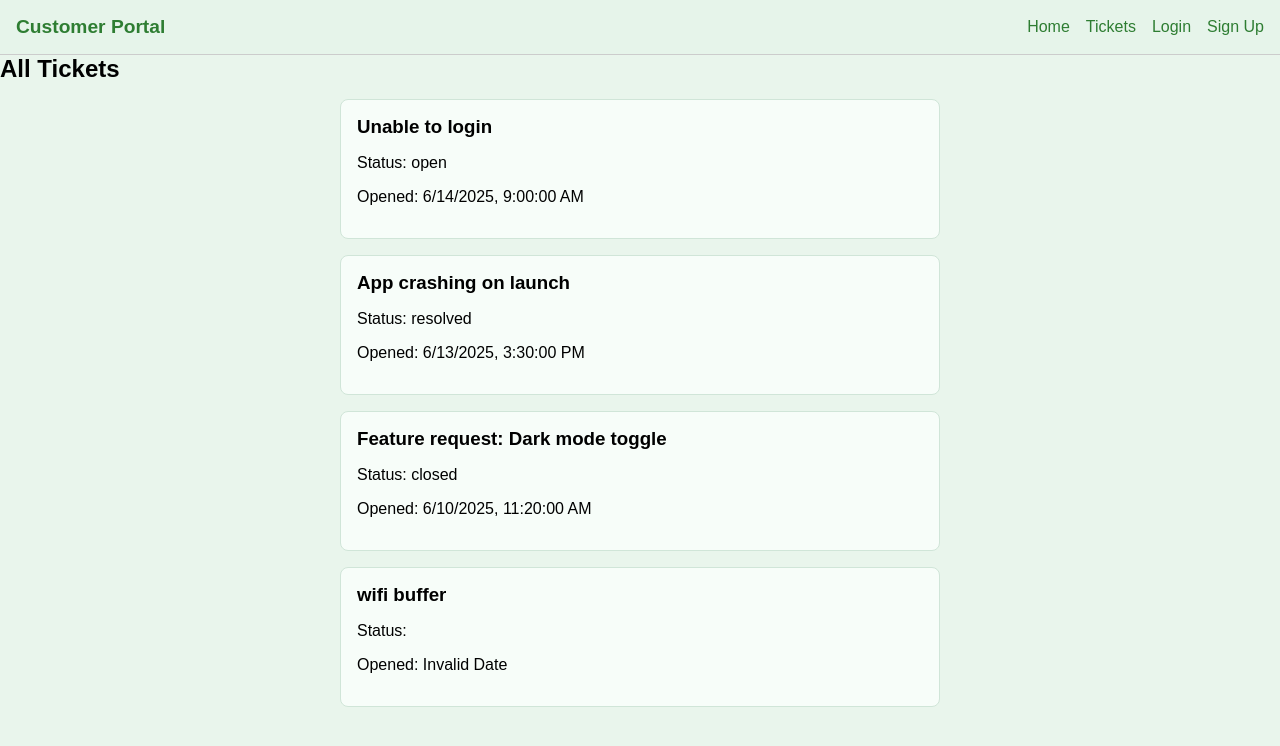
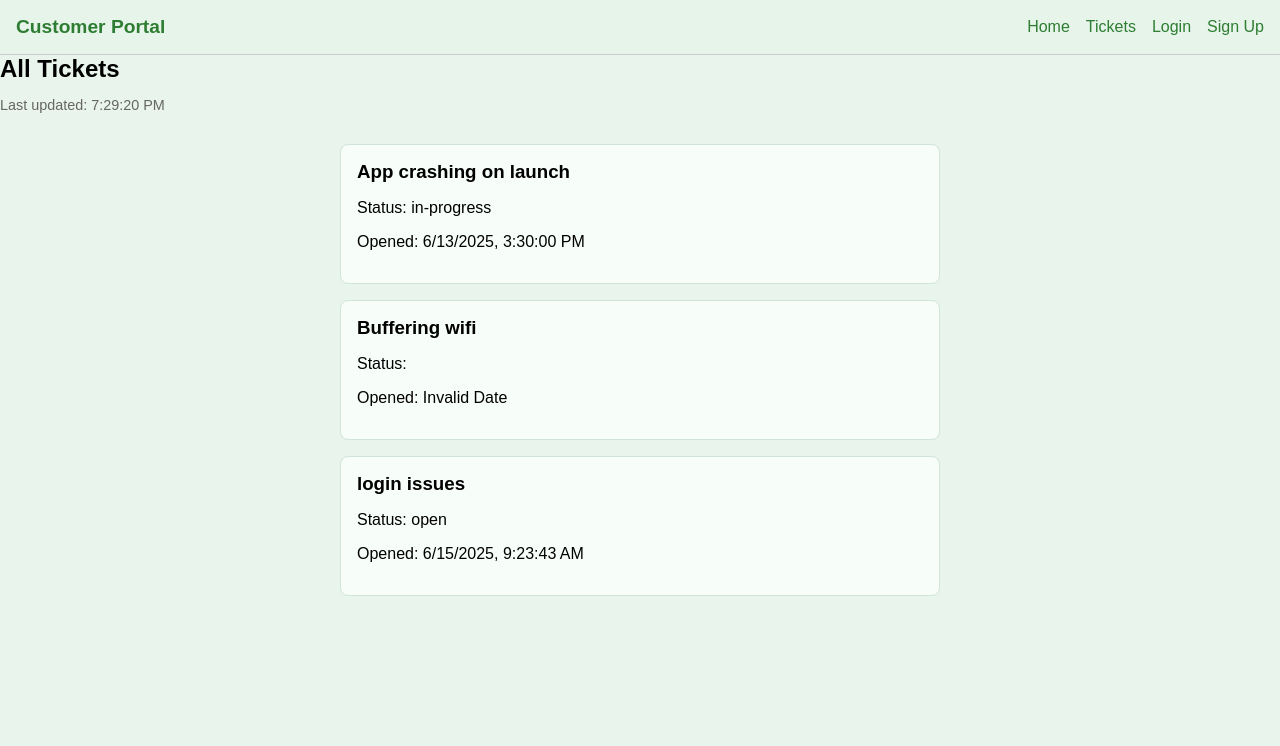
Before and after one commit to carly-cracker/Customer-Portal, a React (Vite) app: page /tickets in a window 1280 px wide. Shown: the top 746 px of the page. Built offline with nearby package versions, Linux system fonts and the light colour scheme; data requests are answered from the project's data file.

Commit message:
fixes timestamp and ticket display and posting comment

```diff
--- a/db.json
+++ b/db.json
@@ -1,59 +1,50 @@
 {
   "tickets": [
     {
-      "id": "1",
-      "title": "Unable to login",
-      "status": "open",
-      "openedDate": "2025-06-14T09:00:00.000Z",
-      "comments": [
-        {
-          "id": 101,
-          "text": "I can't log into my account since this morning.",
-          "timestamp": "2025-06-14T09:05:00.000Z"
-        },
-        {
-          "id": 102,
-          "text": "We are looking into this issue.",
-          "timestamp": "2025-06-14T10:00:00.000Z"
-        }
-      ]
+      "id": "2",
+      "title": "App crashing on launch",
+      "status": "in-progress",
+      "openedDate": "2025-06-13T15:30:00.000Z"
     },
     {
-      "id": "2",
-      "title": "App crashing on launch",
-      "status": "resolved",
-      "openedDate": "2025-06-13T15:30:00.000Z",
-      "comments": [
-        {
-          "id": 103,
-          "text": "App crashes every time I open it on Android.",
-          "timestamp": "2025-06-13T15:35:00.000Z"
-        }
-      ]
+      "id": "597a",
+      "title": "Buffering wifi",
+      "description": "I have bee experiencing wifi buffering from last night",
+      "priority": "High"
     },
     {
-      "id": "3",
-      "title": "Feature request: Dark mode toggle",
-      "status": "closed",
-      "openedDate": "2025-06-10T11:20:00.000Z",
-      "comments": [
-        {
-          "id": 104,
-          "text": "Dark mode would be great for night use.",
-          "timestamp": "2025-06-10T11:25:00.000Z"
-        },
-        {
-          "id": 105,
-          "text": "This has now been added. Thank you!",
-          "timestamp": "2025-06-12T08:00:00.000Z"
-        }
-      ]
+      "id": "0702",
+      "title": "login issues",
+      "description": "I tried to login to my account but its failing",
+      "priority": "Normal",
+      "status": "open",
+      "openedDate": "2025-06-15T09:23:43.713Z"
+    }
+  ],
+  "comments": [
+    {
+      "id": "1",
+      "ticketId": 2,
+      "text": "App crashes every time I open it on Android.",
+      "timestamp": "2025-06-13T15:35:00.000Z"
     },
     {
-      "id": "f34b",
-      "title": "wifi buffer",
-      "description": "my wifi has been buffering since morning",
-      "priority": "High"
+      "id": "f353",
+      "ticketId": "2",
+      "text": "The support team has resolved the matter",
+      "timestamp": "2025-06-15T08:54:41.389Z"
+    },
+    {
+      "id": "6fa4",
+      "ticketId": "597a",
+      "text": "still havent got any reply from the support team\n",
+      "timestamp": "2025-06-15T09:12:11.643Z"
+    },
+    {
+      "id": "e137",
+      "ticketId": "0702",
+      "text": "still trying but nothing",
+      "timestamp": "2025-06-15T09:24:10.714Z"
     }
   ]
 }
--- a/src/components/TicketDetail.jsx
+++ b/src/components/TicketDetail.jsx
@@ -1,59 +1,45 @@
-import { useState } from "react";
+import { useEffect, useState } from "react";
 
 function TicketDetail({ ticket }) {
   const [comment, setComment] = useState("");
-  const [comments, setComments] = useState(ticket.comments || []);
-  const [status, setStatus] = useState(ticket.status); // local status state
+  const [comments, setComments] = useState([]);
+
+  useEffect(() => {
+    fetch(`http://localhost:3000/comments?ticketId=${ticket.id}`)
+      .then((res) => res.json())
+      .then(setComments)
+      .catch((err) => console.error("Failed to load comments", err));
+  }, [ticket.id]);
 
   const handleAddComment = (e) => {
     e.preventDefault();
     if (!comment.trim()) return;
 
     const newComment = {
-      id: Date.now(),
+      ticketId: ticket.id,
       text: comment,
       timestamp: new Date().toISOString(),
     };
 
-    setComments([...comments, newComment]);
-    setComment("");
-
-    fetch(`http://localhost:3000/tickets/${ticket.id}/comments`, {
+    fetch("http://localhost:3000/comments", {
       method: "POST",
       headers: { "Content-Type": "application/json" },
       body: JSON.stringify(newComment),
-    });
-  };
-
-  const handleStatusChange = (e) => {
-    const newStatus = e.target.value;
-    setStatus(newStatus);
-
-    // Send PATCH to backend
-    fetch(`http://localhost:3000/tickets/${ticket.id}`, {
-      method: "PATCH",
-      headers: { "Content-Type": "application/json" },
-      body: JSON.stringify({ status: newStatus }),
     })
-      .then((res) => {
-        if (!res.ok) throw new Error("Failed to update status");
+      .then((res) => res.json())
+      .then((data) => {
+        setComments([...comments, data]);
+        setComment("");
       })
-      .catch((err) => console.error(err));
+      .catch((err) => console.error("Error posting comment:", err));
   };
 
   return (
     <div className="ticket-detail">
       <h3>{ticket.title}</h3>
-
-      <label>
-        Status:{" "}
-        <select value={status} onChange={handleStatusChange}>
-          <option value="open">Open</option>
-          <option value="in-progress">In Progress</option>
-          <option value="resolved">Resolved</option>
-        </select>
-      </label>
-
+      <p>
+        Status: <strong>{ticket.status}</strong>
+      </p>
       <p>Opened: {new Date(ticket.openedDate).toLocaleString()}</p>
 
       <hr />
--- a/src/pages/Home.jsx
+++ b/src/pages/Home.jsx
@@ -45,12 +45,18 @@ function Home() {
     return;
   }
 
+  const ticketToSend = {
+    ...newTicket,
+    status: "open", // Default status
+    openedDate: new Date().toISOString(), // Current date/time
+  };
+
   fetch("http://localhost:3000/tickets", {
     method: "POST",
     headers: {
       "Content-Type": "application/json"
     },
-      body: JSON.stringify(newTicket)
+    body: JSON.stringify(ticketToSend)
   })
     .then((res) => res.json())
     .then((createdTicket) => {
--- a/src/pages/Tickets.jsx
+++ b/src/pages/Tickets.jsx
@@ -4,19 +4,29 @@ import TicketList from "../components/TicketList";
 function Tickets() {
   const [tickets, setTickets] = useState([]);
   const [loading, setLoading] = useState(true);
+  const [lastUpdated, setLastUpdated] = useState(null);
 
   useEffect(() => {
+    const fetchTickets = () => {
       fetch("http://localhost:3000/tickets")
         .then((res) => res.json())
         .then((data) => {
           console.log("Fetched tickets:", data);
           setTickets(data);
+          setLastUpdated(new Date());
           setLoading(false);
         })
         .catch((err) => {
           console.error("Failed to fetch tickets:", err);
           setLoading(false);
         });
+    };
+
+    fetchTickets(); // Initial fetch
+
+    const intervalId = setInterval(fetchTickets, 30000);
+
+    return () => clearInterval(intervalId);
   }, []);
 
   if (loading) return <p>Loading tickets...</p>;
@@ -24,6 +34,11 @@ function Tickets() {
   return (
     <div className="tickets-page">
       <h2>All Tickets</h2>
+      {lastUpdated && (
+        <p style={{ fontSize: "0.9rem", color: "#666" }}>
+          Last updated: {lastUpdated.toLocaleTimeString()}
+        </p>
+      )}
       <TicketList tickets={tickets} />
     </div>
   );
```
Lines whose indentation alone changed are shown as unchanged.
